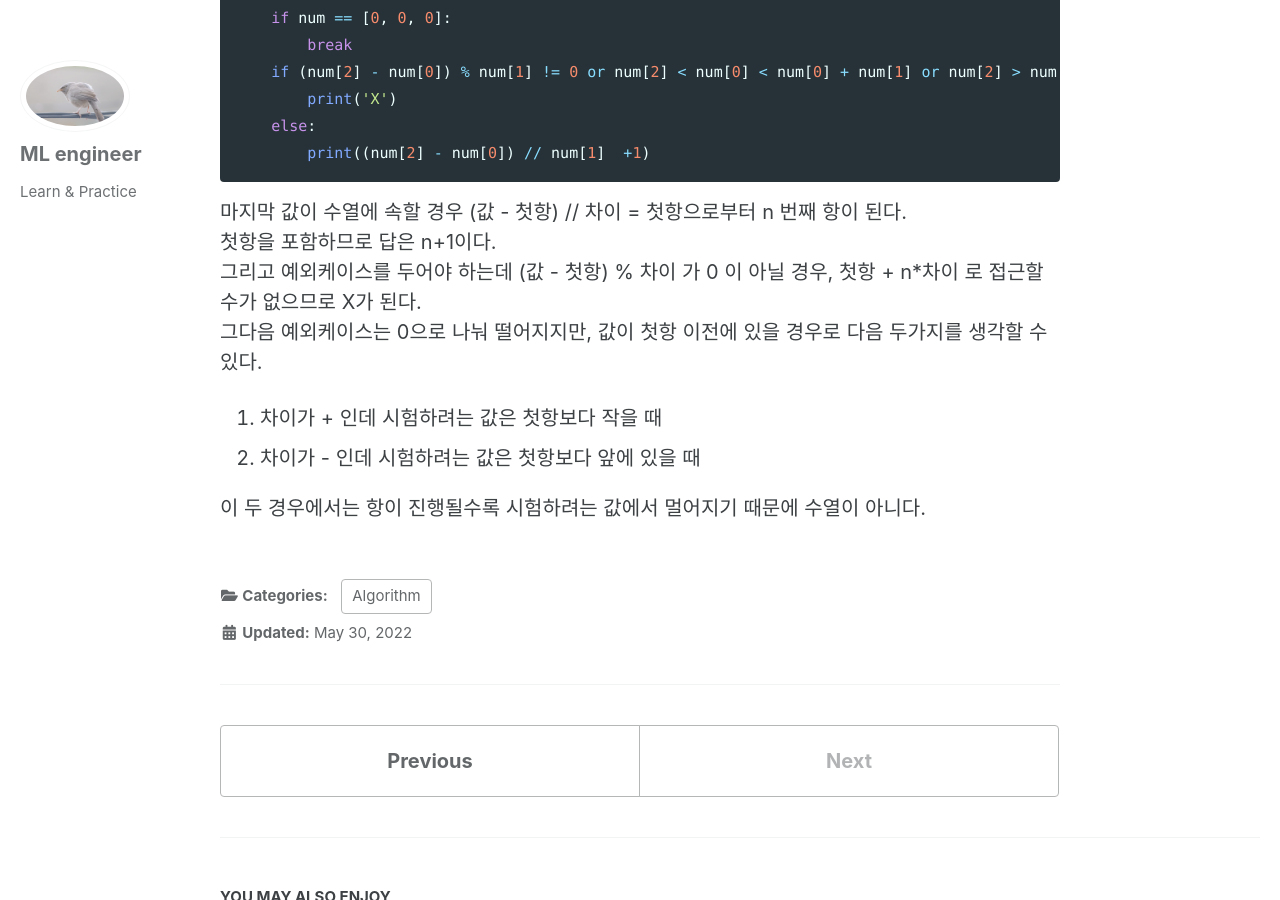
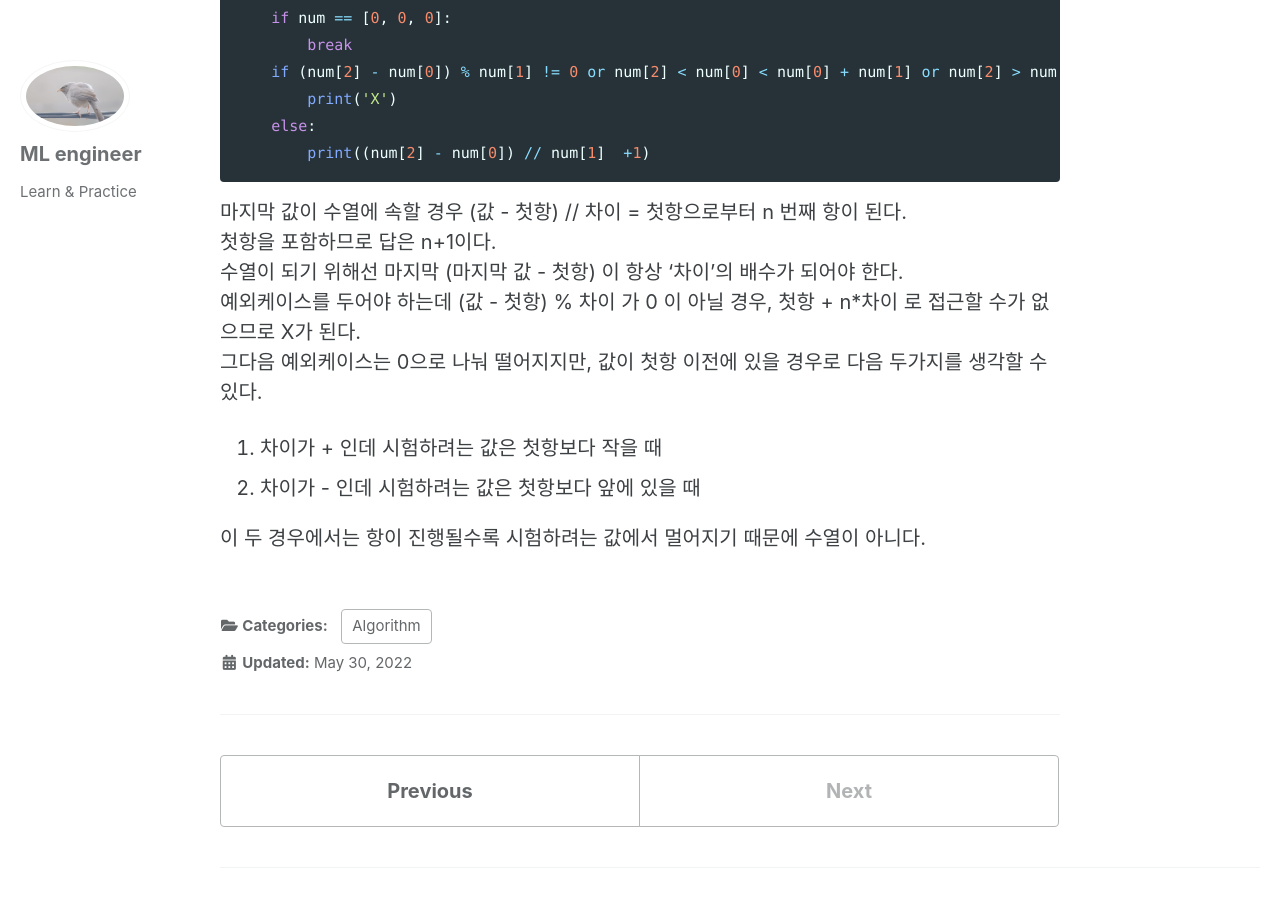
Before and after one commit to Donghee4/Donghee4.github.io, a Jekyll site: the page built from _posts/2022-05-30-101.md, in a window 1280 px wide and 900 px high, scrolled down 325 px. Built offline with Jekyll 4.4.1, drawn with Linux system fonts in a browser that asks for light colours; cached includes are drawn as plain includes.

Commit message:
5101 add

````diff
--- a/_posts/2022-05-30-101.md
+++ b/_posts/2022-05-30-101.md
@@ -17,7 +17,8 @@ while True:
 ```
 마지막 값이 수열에 속할 경우 (값 - 첫항) // 차이 = 첫항으로부터 n 번째 항이 된다.<br>
 첫항을 포함하므로 답은 n+1이다.<br>
-그리고 예외케이스를 두어야 하는데 (값 - 첫항) % 차이 가 0 이 아닐 경우, 첫항 + n*차이 로 접근할 수가 없으므로 X가 된다.<br>
+수열이 되기 위해선 마지막 (마지막 값 - 첫항) 이 항상 '차이'의 배수가 되어야 한다.<br>
+예외케이스를 두어야 하는데 (값 - 첫항) % 차이 가 0 이 아닐 경우, 첫항 + n*차이 로 접근할 수가 없으므로 X가 된다.<br>
 그다음 예외케이스는 0으로 나눠 떨어지지만, 값이 첫항 이전에 있을 경우로 다음 두가지를 생각할 수 있다.<br>
 
 1. 차이가 + 인데 시험하려는 값은 첫항보다 작을 때
````
